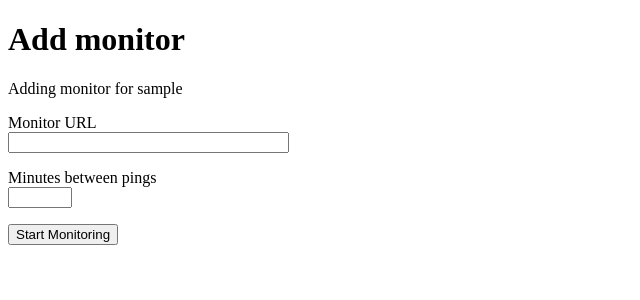
After one commit to Ravioli45/server-monitor-tool, a Flask app: page /dashboard/add_monitor in a window 1280 px wide. The commit adds this page. Shown: the top 300 px of the page, without its empty margins (0-640 px from the left). Run offline with Flask 3, Linux system fonts and the light colour scheme; the visitor is signed in with stand-in values (Sample User, id 1).

Commit message:
added route for users adding monitors

```diff
--- a/app/__init__.py
+++ b/app/__init__.py
@@ -11,7 +11,7 @@ from sqlalchemy import event
 
 #login = LoginManager(app)
 login = LoginManager()
-login.login_view = "login"
+login.login_view = "main.login"
 ph = PasswordHasher()
 #db = SQLAlchemy(app)
 db = SQLAlchemy()
--- a/app/forms.py
+++ b/app/forms.py
@@ -1,6 +1,7 @@
 from flask_wtf import FlaskForm
-from wtforms import StringField, PasswordField, SubmitField
-from wtforms.validators import ValidationError, EqualTo, Email, Length, InputRequired
+from wtforms import StringField, PasswordField, SubmitField, IntegerField
+from wtforms.validators import ValidationError, EqualTo, Email, \
+    Length, InputRequired, URL, NumberRange
 
 from app import db
 import sqlalchemy as sa
@@ -33,3 +34,9 @@ class RegistrationForm(FlaskForm):
         user = db.session.scalar(sa.select(User).where(User.email == email.data))
         if user is not None:
             raise ValidationError("Please use a different email.")
+
+class AddMonitorForm(FlaskForm):
+    url = StringField("Monitor URL", validators=[InputRequired(), URL("Message")])
+    minutes_between_pings = IntegerField("Minutes between pings", validators=[InputRequired(), NumberRange(30, 300)])
+
+    submit = SubmitField("Start Monitoring")
--- a/app/routes.py
+++ b/app/routes.py
@@ -1,10 +1,21 @@
+from datetime import datetime, timedelta, timezone
+
 from flask import Flask, request, session, render_template, redirect, url_for, flash, Blueprint
 from flask_login import current_user, logout_user, login_required, login_user
 from app import db
 from app.models import *
-from app.forms import LoginForm, RegistrationForm
+from app.forms import LoginForm, RegistrationForm, AddMonitorForm
 
 bp = Blueprint("main", __name__)
+
+@bp.after_request
+def after_request(response):
+
+    response.headers['Cache-Control'] = 'no-store, no-cache, must-revalidate, post-check=0, pre-check=0, max-age=0'
+    response.headers['Pragma'] = 'no-cache'
+    response.headers['Expires'] = '-1'
+
+    return response
 
 @bp.route("/")
 def index():
@@ -37,6 +48,7 @@ def login():
 
 @bp.route("/logout")
 def logout():
+    session.clear()
     logout_user()
     return redirect(url_for("main.index"))
 
@@ -65,4 +77,36 @@ def register():
 @login_required
 def dashboard():
 
-    return render_template("dashboard.html")
+    monitors = db.session.scalars(
+        current_user.monitors.select()
+    ).all()
+
+    return render_template("dashboard.html", monitors=monitors)
+
+@bp.route("/dashboard/add_monitor", methods=["GET", "POST"])
+@login_required
+def add_monitor():
+
+    form = AddMonitorForm()
+
+    if form.validate_on_submit():
+
+        existing_monitor = db.session.scalar(
+            sa.select(Monitor).where(sa.and_(Monitor.user_id == current_user.id, Monitor.url == form.url.data))
+        )
+
+        if existing_monitor is not None:
+            flash("Monitor already exists")
+            return redirect(url_for("main.add_monitor"))
+
+        seconds_to_next_ping = 60*form.minutes_between_pings.data
+        time_next_ping = datetime.now(timezone.utc) + timedelta(seconds=seconds_to_next_ping)
+
+        monitor = Monitor(url=form.url.data, time_next_ping=time_next_ping, seconds_to_next_ping=seconds_to_next_ping, user=current_user)
+
+        db.session.add(monitor)
+        db.session.commit()
+
+        return redirect(url_for("main.dashboard"))
+
+    return render_template("add_monitor.html", form=form)
--- /dev/null
+++ b/app/templates/add_monitor.html
@@ -0,0 +1,49 @@
+<!DOCTYPE html>
+<html>
+
+    <body>
+
+        <h1>Add monitor</h1>
+
+        <p>Adding monitor for {{ current_user.username }}</p>
+
+        {% with messages = get_flashed_messages() %}
+
+        {% if messages %}
+        <ul>
+
+            {% for message in messages %}
+            <li>{{ message }}</li>
+            {% endfor %}
+
+        </ul>
+        {% endif %}
+        {% endwith %}
+
+        <form method="post">
+
+            {{ form.hidden_tag() }}
+
+            <p>
+                {{ form.url.label }}<br>
+                {{ form.url(size=32) }}<br>
+                {% for error in form.url.errors %}
+                <span style="color: red;">[{{ error }}]</span>
+                {% endfor %}
+            </p>
+            <p>
+                {{ form.minutes_between_pings.label }}<br>
+                {{ form.minutes_between_pings(size=32) }}<br>
+                {% for error in form.minutes_between_pings.errors %}
+                <span style="color: red;">[{{ error }}]</span>
+                {% endfor %}
+            </p>
+
+            <p>{{ form.submit() }}</p>
+
+        </form>
+
+    </body>
+
+
+</html>
```
Also changed, not shown: app/templates/dashboard.html (+13 -0 lines), app/templates/register.html (+13 -0 lines).
